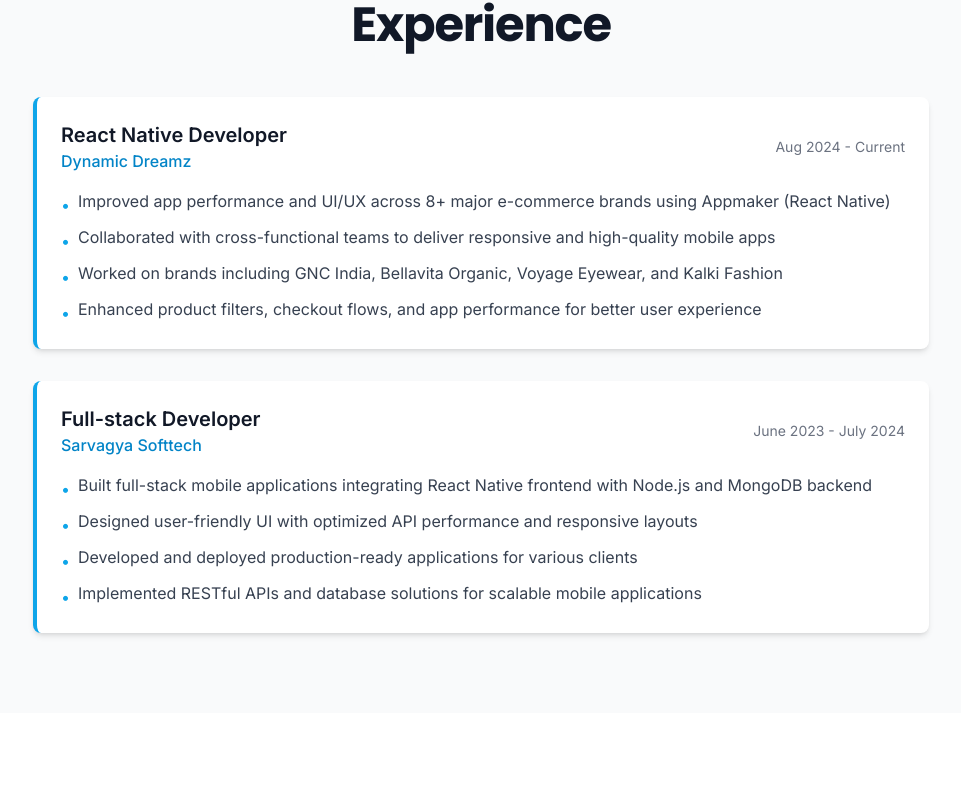
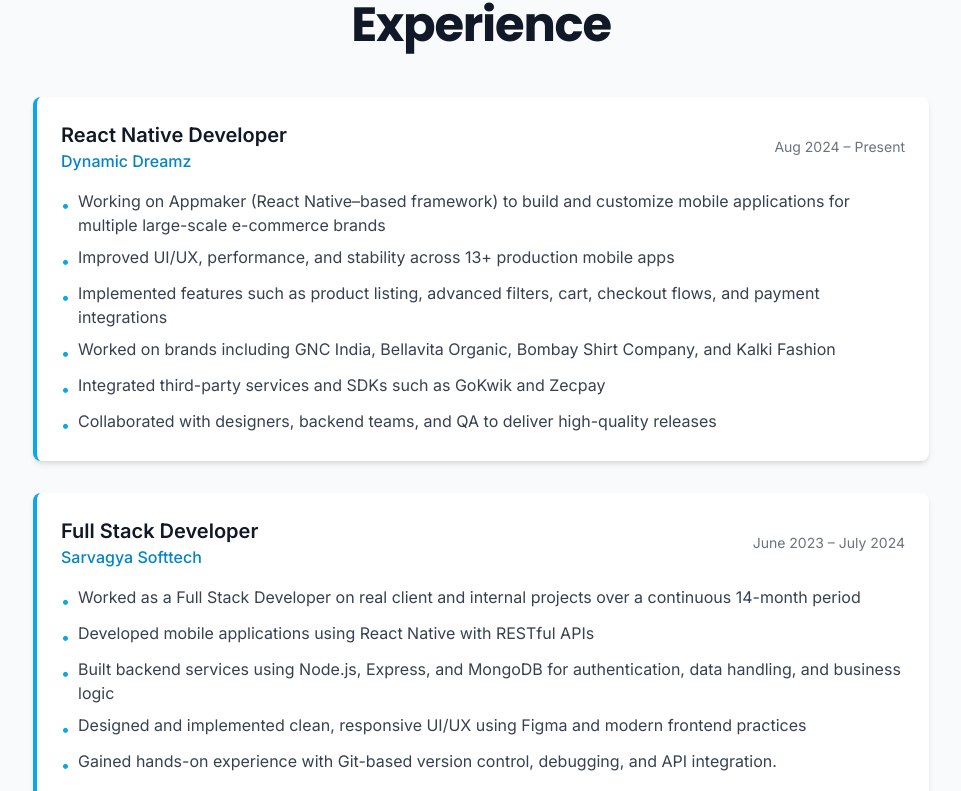
Before and after one commit to Its-Ashu/Portfolio, a React (Vite) app: page / in a window 1280 px wide. Shown: the part 1531-2322 px from the top of the page, without its empty margins (159-1120 px from the left). Built offline with nearby package versions, Linux system fonts and the light colour scheme.

Commit message:
Fixing bugs

```diff
--- a/src/App.jsx
+++ b/src/App.jsx
@@ -9,7 +9,7 @@
 
 function App() {
   const [darkMode, setDarkMode] = useState(() => {
-    const saved = localStorage.getItem('lightMode')
+    const saved = localStorage.getItem('darkMode')
     return saved ? JSON.parse(saved) : false // always false initially
   })
 
--- a/src/components/Experience.jsx
+++ b/src/components/Experience.jsx
@@ -5,23 +5,26 @@
     {
       title: 'React Native Developer',
       company: 'Dynamic Dreamz',
-      period: 'Aug 2024 - Current',
+      period: 'Aug 2024 – Present',
       description: [
-        'Improved app performance and UI/UX across 8+ major e-commerce brands using Appmaker (React Native)',
-        'Collaborated with cross-functional teams to deliver responsive and high-quality mobile apps',
-        'Worked on brands including GNC India, Bellavita Organic, Voyage Eyewear, and Kalki Fashion',
-        'Enhanced product filters, checkout flows, and app performance for better user experience',
+        'Working on Appmaker (React Native–based framework) to build and customize mobile applications for multiple large-scale e-commerce brands',
+        'Improved UI/UX, performance, and stability across 13+ production mobile apps',
+        'Implemented features such as product listing, advanced filters, cart, checkout flows, and payment integrations',
+        'Worked on brands including GNC India, Bellavita Organic, Bombay Shirt Company, and Kalki Fashion',
+        'Integrated third-party services and SDKs such as GoKwik and Zecpay',
+        'Collaborated with designers, backend teams, and QA to deliver high-quality releases',
       ],
     },
     {
-      title: 'Full-stack Developer',
+      title: 'Full Stack Developer',
       company: 'Sarvagya Softtech',
-      period: 'June 2023 - July 2024',
+      period: 'June 2023 – July 2024',
       description: [
-        'Built full-stack mobile applications integrating React Native frontend with Node.js and MongoDB backend',
-        'Designed user-friendly UI with optimized API performance and responsive layouts',
-        'Developed and deployed production-ready applications for various clients',
-        'Implemented RESTful APIs and database solutions for scalable mobile applications',
+        'Worked as a Full Stack Developer on real client and internal projects over a continuous 14-month period',
+        'Developed mobile applications using React Native with RESTful APIs',
+        'Built backend services using Node.js, Express, and MongoDB for authentication, data handling, and business logic',
+        'Designed and implemented clean, responsive UI/UX using Figma and modern frontend practices',
+        'Gained hands-on experience with Git-based version control, debugging, and API integration.',
       ],
     },
   ]
@@ -61,10 +64,7 @@
               </div>
               <ul className="space-y-2">
                 {exp.description.map((item, idx) => (
-                  <li
-                    key={idx}
-                    className="text-gray-700 dark:text-gray-300 flex items-start"
-                  >
+                  <li key={idx} className="text-gray-700 dark:text-gray-300 flex items-start">
                     <span className="text-primary-500 mr-2 mt-1">•</span>
                     <span>{item}</span>
                   </li>
--- a/src/index.css
+++ b/src/index.css
@@ -1,4 +1,8 @@
 @import url('https://fonts.googleapis.com/css2?family=Inter:wght@300;400;500;600;700&family=Poppins:wght@400;500;600;700;800&display=swap');
+
+:root {
+  color-scheme: light;
+}
 
 @tailwind base;
 @tailwind components;
--- a/src/main.jsx
+++ b/src/main.jsx
@@ -2,6 +2,8 @@
 import ReactDOM from 'react-dom/client'
 import App from './App.jsx'
 import './index.css'
+
+document.documentElement.classList.remove('dark')
 
 ReactDOM.createRoot(document.getElementById('root')).render(
   <React.StrictMode>
```
